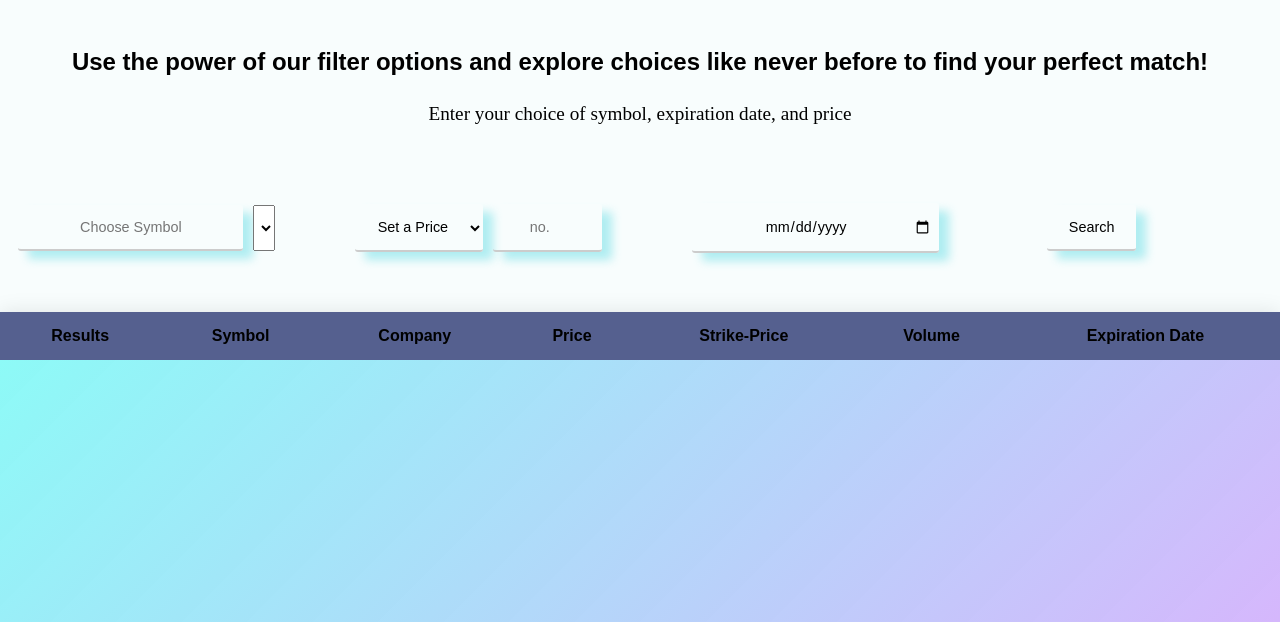
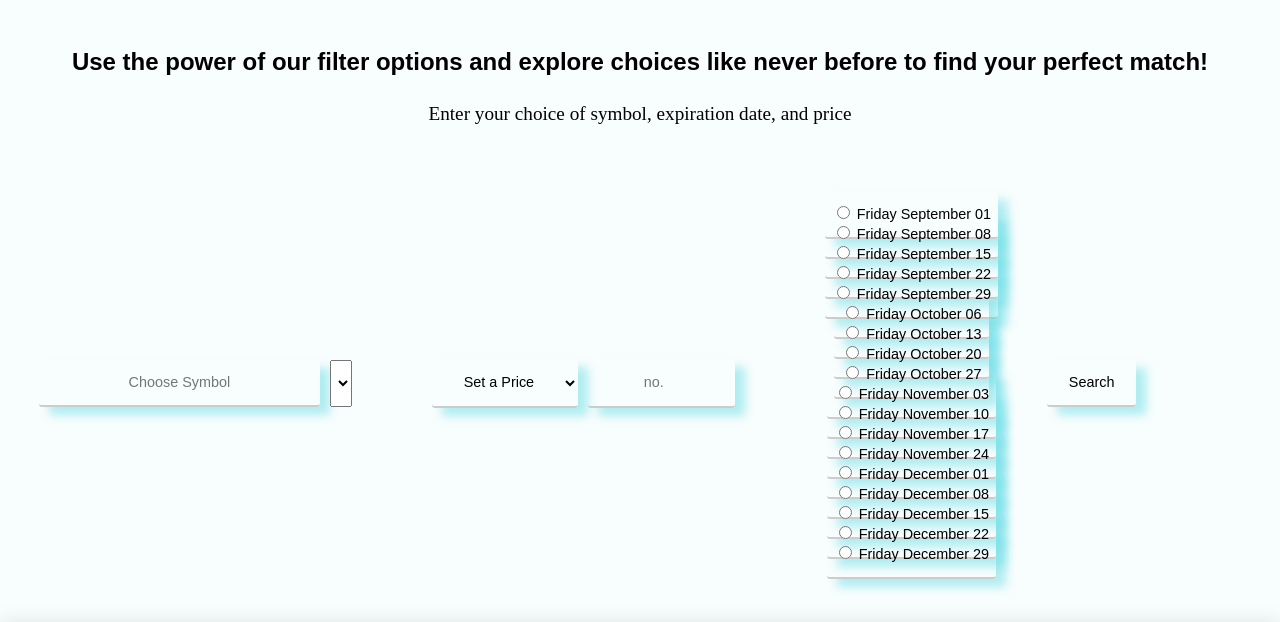
Before and after one commit to Dextron04/Glitter-App, a Django app: template Glitter/templates/Filter.html in a window 1280 px wide. Shown: the part 62-684 px from the top of the page. Run offline with Django 3.2, Linux system fonts and the light colour scheme; the template is opened without the code that fills it, so the values that code supplies are empty; some web fonts are replaced.

Commit message:
updated price format, added fridays only as dates

```diff
--- a/Glitter/templates/Filter.html
+++ b/Glitter/templates/Filter.html
@@ -114,9 +114,129 @@
             <input class="input ticker" id="price-entry-two" name="price-entry-two" style="display: none" type="number">
           </div>
 
-          <div for="search-box-exp" class="expdate">
+
+          <div class="exp-date-scroll-container">
+            <!-- {% for d in dates %}
+              <div class="input">
+                <label>
+                  <input type="radio" name="search-box-exp" value="{{d}}" class="hidden-radio">
+                  {{d}}
+                </label><br/>
+              </div>
+            {% endfor %} -->
+            <div>
+              <label class="input">
+                <input type="radio" name="search-box-exp" value="Friday September 01" class="hidden-radio">
+                Friday September 01
+              </label><br>
+            </div>
+            <div>
+              <label class="input">
+                <input type="radio" name="search-box-exp" value="Friday September 08" class="hidden-radio">
+                Friday September 08
+              </label><br>
+            </div>
+            <div>
+              <label class="input">
+                <input type="radio" name="search-box-exp" value="Friday September 15" class="hidden-radio">
+                Friday September 15
+              </label><br>
+            </div>
+            <div>
+              <label class="input">
+                <input type="radio" name="search-box-exp" value="Friday September 22" class="hidden-radio">
+                Friday September 22
+              </label><br>
+            </div>
+            <div>
+              <label class="input">
+                <input type="radio" name="search-box-exp" value="Friday September 29" class="hidden-radio">
+                Friday September 29
+              </label><br>
+            </div>
+            <div>
+              <label class="input">
+                <input type="radio" name="search-box-exp" value="Friday October 06" class="hidden-radio">
+                Friday October 06
+              </label><br>
+            </div>
+            <div>
+              <label class="input">
+                <input type="radio" name="search-box-exp" value="Friday October 13" class="hidden-radio">
+                Friday October 13
+              </label><br>
+            </div>
+            <div>
+              <label class="input">
+                <input type="radio" name="search-box-exp" value="Friday October 20" class="hidden-radio">
+                Friday October 20
+              </label><br>
+            </div>
+            <div>
+              <label class="input">
+                <input type="radio" name="search-box-exp" value="Friday October 27" class="hidden-radio">
+                Friday October 27
+              </label><br>
+            </div>
+            <div>
+              <label class="input">
+                <input type="radio" name="search-box-exp" value="Friday November 03" class="hidden-radio">
+                Friday November 03
+              </label><br>
+            </div>
+            <div>
+              <label class="input">
+                <input type="radio" name="search-box-exp" value="Friday November 10" class="hidden-radio">
+                Friday November 10
+              </label><br>
+            </div>
+            <div>
+              <label class="input">
+                <input type="radio" name="search-box-exp" value="Friday November 17" class="hidden-radio">
+                Friday November 17
+              </label><br>
+            </div>
+            <div>
+              <label class="input">
+                <input type="radio" name="search-box-exp" value="Friday November 24" class="hidden-radio">
+                Friday November 24
+              </label><br>
+            </div>
+            <div>
+              <label class="input">
+                <input type="radio" name="search-box-exp" value="Friday December 01" class="hidden-radio">
+                Friday December 01
+              </label><br>
+            </div>
+            <div>
+              <label class="input">
+                <input type="radio" name="search-box-exp" value="Friday December 08" class="hidden-radio">
+                Friday December 08
+              </label><br>
+            </div>
+            <div>
+              <label class="input">
+                <input type="radio" name="search-box-exp" value="Friday December 15" class="hidden-radio">
+                Friday December 15
+              </label><br>
+            </div>
+            <div>
+              <label class="input">
+                <input type="radio" name="search-box-exp" value="Friday December 22" class="hidden-radio">
+                Friday December 22
+              </label><br>
+            </div>
+            <div>
+              <label class="input">
+                <input type="radio" name="search-box-exp" value="Friday December 29" class="hidden-radio">
+                Friday December 29
+              </label><br>
+            </div>
+          </div>
+
+          <!-- <div for="search-box-exp" class="expdate">
             <input id="search-box-exp" name="search-box-exp" type="date" class="input">
-          </div>
+          </div> -->
         </div>
       </div>
 
```
Also changed, not shown: Glitter/views.py (+50 -13 lines).
